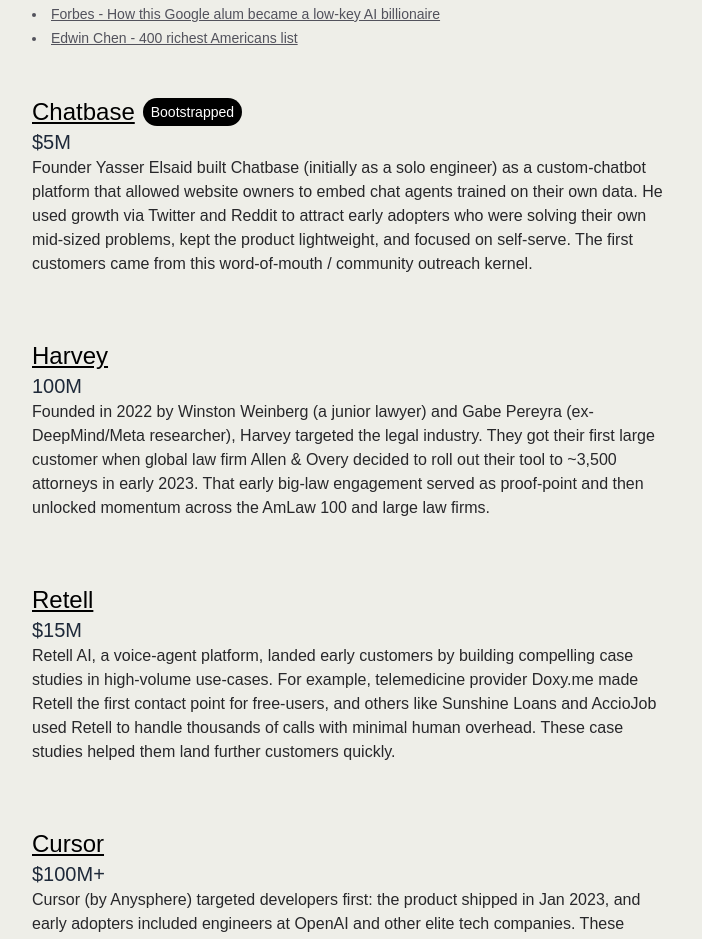
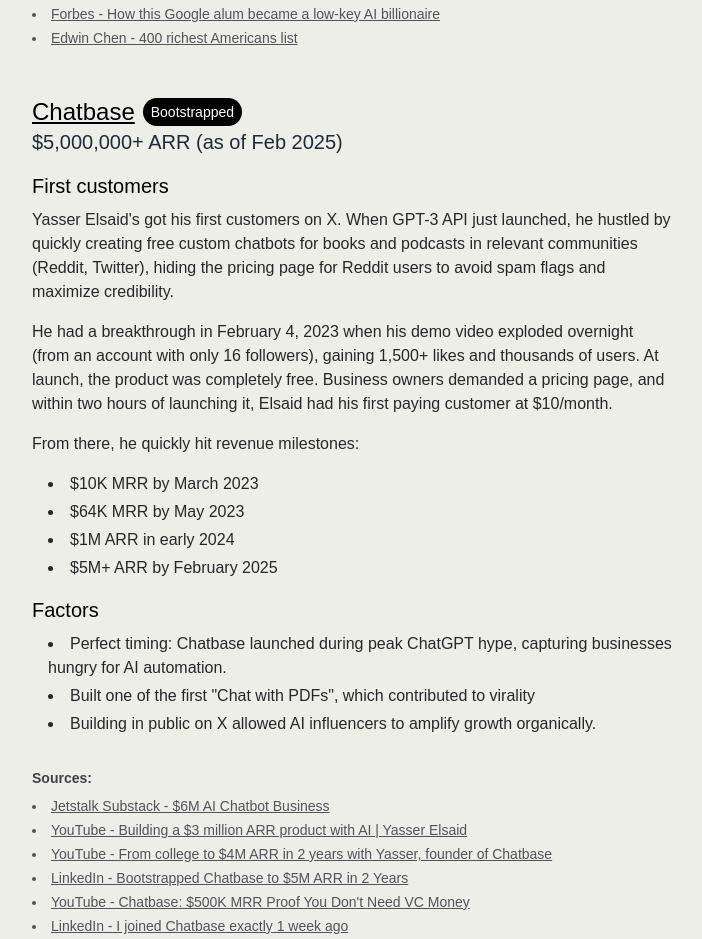
Before and after one commit to tkim90/founder-origin, a Next.js app: page / in a window 1280 px wide. Shown: the part 944-1883 px from the top of the page, without its empty margins (288-990 px from the left). Built offline with nearby package versions, Linux system fonts and the light colour scheme.

Commit message:
update Chatbase

```diff
--- a/app/list.ts
+++ b/app/list.ts
@@ -13,7 +13,7 @@ export const LIST = [
     At Facebook, he tried to create a dataset of 50k labeled businesses to distinguish between different business types. They hired an outside firm, which took 6 months to deliver it, which on top of that was riddled with errors - restaurants mislabeled as coffeeshops, coffeeshops as hospitals.
 
     ### Factors
-    - He already had a data savy audience from previous technical blog posts. When he posted about Surge, exactly the right readers were there.
+    - He already had a data savvy audience from previous technical blog posts. When he posted about Surge, exactly the right readers were there.
     - Edwin was an expert on this problem. He had spent most of his career solving data problems at big tech companies.
     - Timing: Edwin launched Surge around the time GPT-3 launched.
 
@@ -28,17 +28,37 @@ export const LIST = [
     "bootstrapped": true,
   },
   {
-    "name": "Chatbase",
-    "revenue": "$5M",
-    "story": dedent`
-      Founder Yasser Elsaid built Chatbase (initially as a solo engineer) as a custom-chatbot platform that allowed website owners to
-      embed chat agents trained on their own data. He used growth via Twitter and Reddit to attract early adopters who were solving
-      their own mid-sized problems, kept the product lightweight, and focused on self-serve. The first customers came from this
-      word-of-mouth / community outreach kernel.
-    `,
-    "company_url": "https://www.chatbase.co/",
-    "bootstrapped": true,
-  },
+  "name": "Chatbase",
+  "revenue": "$5,000,000+ ARR (as of Feb 2025)",
+  "story": `
+
+  ### First customers
+  Yasser Elsaid's got his first customers on X. When GPT-3 API just launched, he hustled by quickly creating free custom chatbots for books and podcasts in relevant communities (Reddit, Twitter), hiding the pricing page for Reddit users to avoid spam flags and maximize credibility.
+
+  He had a breakthrough in February 4, 2023 when his demo video exploded overnight (from an account with only 16 followers), gaining 1,500+ likes and thousands of users. At launch, the product was completely free. Business owners demanded a pricing page, and within two hours of launching it, Elsaid had his first paying customer at $10/month.
+
+  From there, he quickly hit revenue milestones:
+  - $10K MRR by March 2023
+  - $64K MRR by May 2023
+  - $1M ARR in early 2024
+  - $5M+ ARR by February 2025
+
+  ### Factors
+  - Perfect timing: Chatbase launched during peak ChatGPT hype, capturing businesses hungry for AI automation.
+  - Built one of the first "Chat with PDFs", which contributed to virality
+  - Building in public on X allowed AI influencers to amplify growth organically.
+`,
+"sources": [
+    { "name": "Jetstalk Substack - $6M AI Chatbot Business", "url": "https://jetstalk.substack.com/p/how-one-developer-built-a-6m-ai-chatbot?action=share" },
+    { "name": "YouTube - Building a $3 million ARR product with AI | Yasser Elsaid", "url": "https://www.youtube.com/watch?v=zliLjqf1hQY" },
+    { "name": "YouTube - From college to $4M ARR in 2 years with Yasser, founder of Chatbase", "url": "https://www.youtube.com/watch?v=DYibi43h6o0" },
+    { "name": "LinkedIn - Bootstrapped Chatbase to $5M ARR in 2 Years", "url": "https://linkedin.com/pulse/speed-perfection-how-yasser-elsaid-bootstrapped-5m-arr-jesse-qin-phd-3hnle" },
+    { "name": "YouTube - Chatbase: $500K MRR Proof You Don't Need VC Money", "url": "https://www.youtube.com/watch?v=v60C5Qux6K8" },
+    { "name": "LinkedIn - I joined Chatbase exactly 1 week ago", "url": "https://www.linkedin.com/posts/sandra-dajic_i-joined-chatbase-exactly-1-week-ago-here-activity-7269596267595395072-vhMM" }
+  ],
+  "company_url": "https://www.chatbase.co/",
+  "bootstrapped": true
+},
   {
     "name": "Harvey",
     "revenue": "100M",
```
